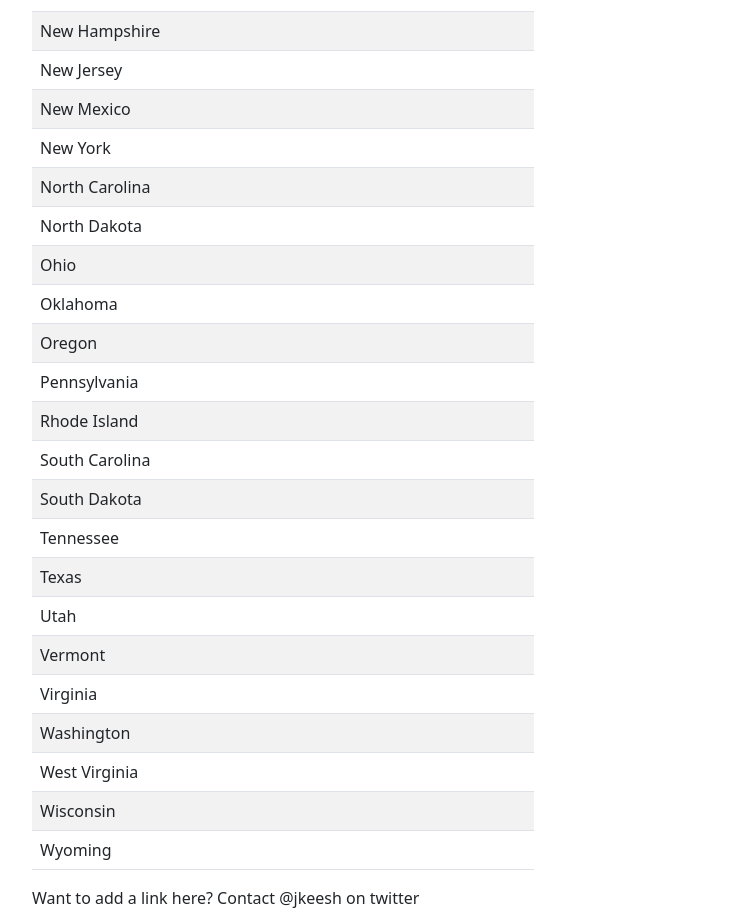
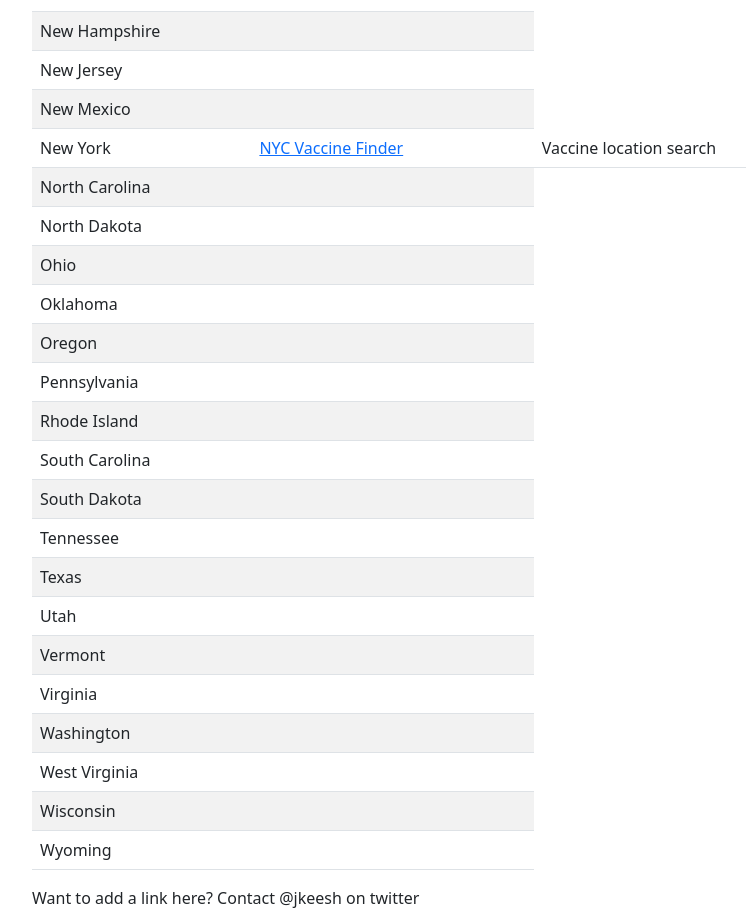
Before and after one commit to jkeesh/wherecanigetavaccine, a plain HTML site: page index.html in a window 1280 px wide. Shown: the part 1283-2207 px from the top of the page, without its empty margins (96-842 px from the left). Drawn offline with nearby package versions, Linux system fonts and the light colour scheme.

Commit message:
add nyc link

```diff
--- a/index.html
+++ b/index.html
@@ -107,7 +107,17 @@
      <tr><td>New Hampshire</td><td>&nbsp;</td></tr>
      <tr><td>New Jersey</td><td>&nbsp;</td></tr>
      <tr><td>New Mexico</td><td>&nbsp;</td></tr>
-     <tr><td>New York</td><td>&nbsp;</td></tr>
+     <tr>
+        <td>New York</td>
+        <td>
+            <a target="_blank" href="https://vaccinefinder.nyc.gov/">
+                NYC Vaccine Finder
+            </a>
+        </td>
+        <td>
+            Vaccine location search
+        </td>
+    </tr>
      <tr><td>North Carolina</td><td>&nbsp;</td></tr>
      <tr><td>North Dakota</td><td>&nbsp;</td></tr>
      <tr><td>Ohio</td><td>&nbsp;</td></tr>
```
